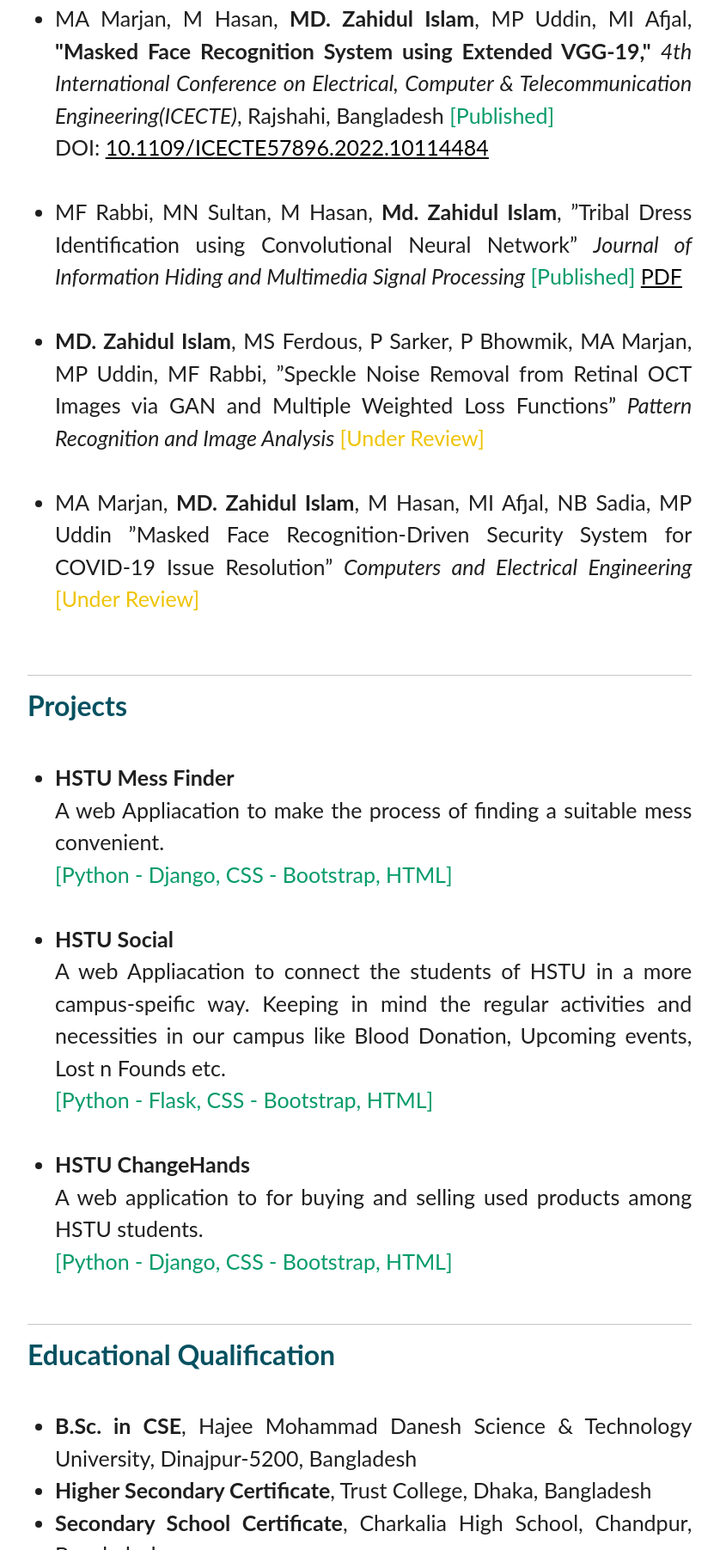
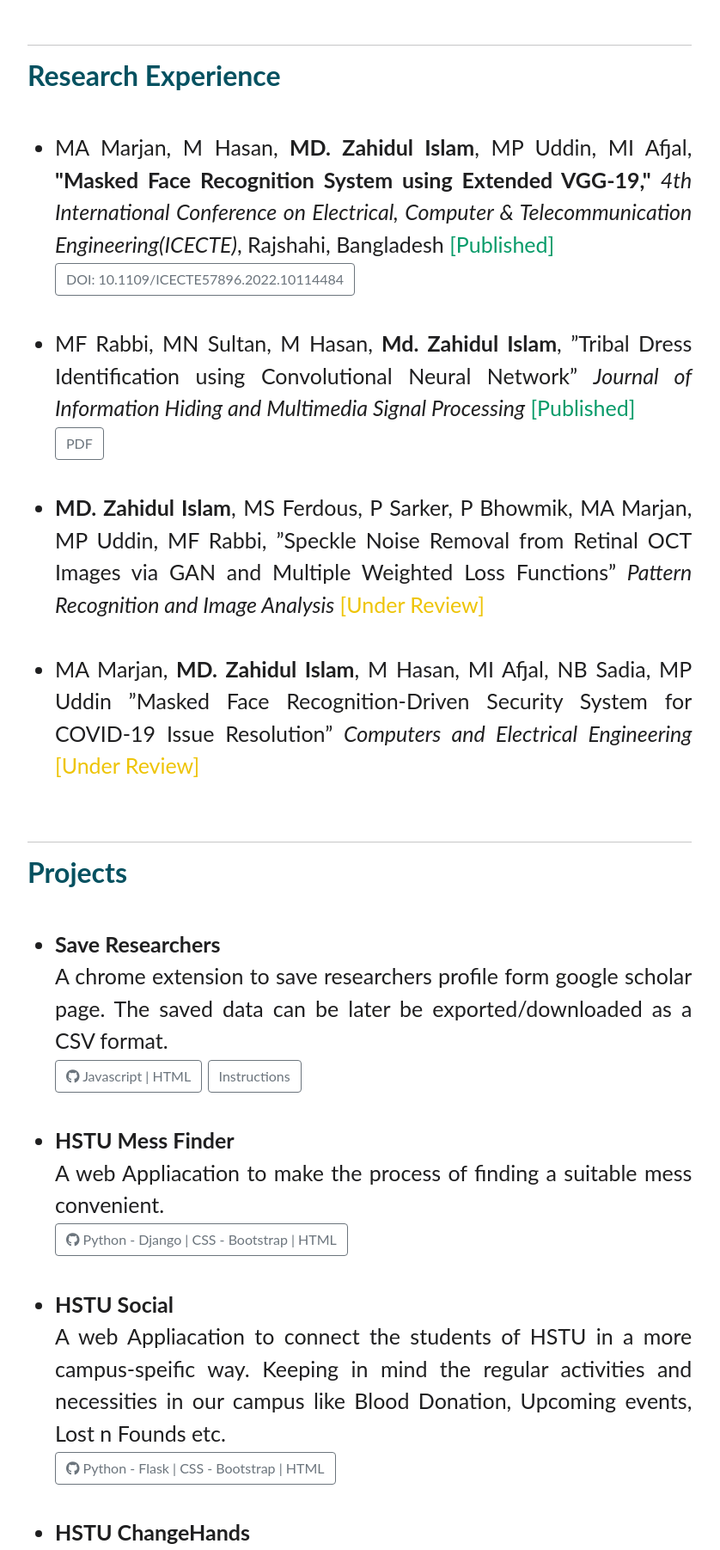
Before and after one commit to zahidcv/zahidcv.github.io, a plain HTML site: page index.html in a window 1280 px wide. Shown: the part 997-2800 px from the top of the page at 86% size, without its empty margins (362-1200 px from the left). Drawn offline with nearby package versions, Linux system fonts and the light colour scheme.

Commit message:
added buttons and new positions

```diff
--- a/assets/css/styles.css
+++ b/assets/css/styles.css
@@ -69,3 +69,9 @@ a{
 .social{
   font-size: 25px;
 }
+
+.news{
+ border: 1px solid rgb(161, 159, 159);
+ margin: 2px;
+ padding: 2px;
+}
--- a/index.html
+++ b/index.html
@@ -72,7 +72,15 @@
                         <i class="fa fa-file" aria-hidden="true"></i> <a href="assets/files/MD_Zahidul_Islam.pdf" download="MD. Zahidul_Isalam_cv.pdf"><strong>Curriculum Vitae</strong></a> <br> <br>
 
                         <i class="fa-solid fa-location-dot"></i> Matlab Uttar, Chandpur, Bangladesh
-                        <br> <br>
+                        <br>
+                        <!-- <hr>  -->
+                        <br>
+
+                        <b>News:</b>
+                        <!-- <hr> -->
+                        <button class="btn btn-outline-secondary"> <span style="color: crimson;">July 1, 2024:</span> Joined RedDot Digital as a Software Engineering Intern. </button>
+
+
                     </div>
                 </div>
             </div>
@@ -92,6 +100,12 @@
                     <h2><b class="section">Work Experience</b></h2> <br>
                     <ul>
                         <li>
+                            <strong>Software Engineer Intern</strong>
+                            <br>
+                            <a href="https://www.reddotdigitalit.com/">Reddot Digital,</a> an IT comapny owned by Robi Axiata, the 2nd largest telecom company of Bangladesh. <span style="color:rgb(18, 47, 129)"><i>[Current Position]</i></span>
+                            <br> <br>
+                        </li>
+                        <li>
                             <strong>
                                 Research Assistant <br>
                             </strong>
@@ -110,13 +124,24 @@
                     <ul>
                         <li>
                             MA Marjan, M Hasan,<strong> MD. Zahidul Islam</strong>, MP Uddin, MI Afjal,<strong> "Masked Face Recognition System using Extended VGG-19,"</strong>  <i>4th International Conference on Electrical, Computer & Telecommunication Engineering(ICECTE)</i>, Rajshahi, Bangladesh  <span style="color:rgb(6, 155, 105)">[Published]</span> <br>
-                            DOI: <a target="_blank" href="https://ieeexplore.ieee.org/document/10114484">10.1109/ICECTE57896.2022.10114484</a>
+
+                            <a target = "_blank" style="text-decoration: none;" href="https://ieeexplore.ieee.org/document/10114484">
+                                <button type="button" class="btn btn-outline-secondary">
+                                    DOI: 10.1109/ICECTE57896.2022.10114484
+                                </button>
+                            </a>
+
+
                         </li>
                         <br>
 
                         <li>
-                            MF Rabbi, MN Sultan, M Hasan,<strong> Md. Zahidul Islam</strong>, ”Tribal Dress Identification using Convolutional Neural Network” <i>Journal of Information Hiding and Multimedia Signal Processing</i> <span style="color:rgb(6, 155, 105)">[Published]</span>
-                            <a target="_blank" href="https://www.jihmsp.org/2023/vol14/N3/02.JIHMSP-230501.pdf">PDF</a>
+                            MF Rabbi, MN Sultan, M Hasan,<strong> Md. Zahidul Islam</strong>, ”Tribal Dress Identification using Convolutional Neural Network” <i>Journal of Information Hiding and Multimedia Signal Processing</i> <span style="color:rgb(6, 155, 105)">[Published]</span> <br>
+                            <a target="_blank" href="https://www.jihmsp.org/2023/vol14/N3/02.JIHMSP-230501.pdf">
+                                <button class="btn btn-outline-secondary">
+                                    PDF
+                                </button>
+                            </a>
                         </li>
                         <br>
                         <li>
@@ -136,22 +161,56 @@
                     <!-- <br> -->
                     <ul>
                         <li>
+                            <b> Save Researchers </b><br>
+                            A chrome extension to save researchers profile form google scholar page. The saved data can be later be exported/downloaded as a CSV format. <br>
+
+                            <a target = "_blank" style="text-decoration: none;" href="https://github.com/zahidcv/Save-Researchers">
+                                <button type="button" class="btn btn-outline-secondary">
+                                    <i class="fa-brands fa-github"></i> Javascript | HTML
+                                </button>
+                            </a>
+
+                            <a target = "_blank" style="text-decoration: none;" href="https://www.linkedin.com/posts/            zahidcv_highereducation-research-chromeextension-activity-7216674862881202176-i1Pq?trk=public_profile">
+                                <button type="button" class="btn btn-outline-secondary">
+                                     Instructions
+                                </button>
+                            </a>
+
+                        </li>
+                        <br>
+
+                        <li>
                             <b> HSTU Mess Finder </b><br>
                             A web Appliacation to make the process of finding a suitable mess convenient. <br>
-                            <span style="color:rgb(6, 155, 105)">[Python - Django, CSS - Bootstrap, HTML]</span>
+
+                            <a target = "_blank" style="text-decoration: none;" href="https://github.com/zahidcv/MessFinder">
+                                <button type="button" class="btn btn-outline-secondary">
+                                    <i class="fa-brands fa-github"></i> Python - Django  |  CSS - Bootstrap  |  HTML
+                                </button>
+                            </a>
                         </li>
                         <br>
 
                         <li>
                             <b> HSTU Social </b><br>
                             A web Appliacation to connect the students of HSTU in a more campus-speific way. Keeping in mind the regular activities and necessities in our campus like Blood Donation, Upcoming events, Lost n Founds etc. <br>
-                            <span style="color:rgb(6, 155, 105)">[Python - Flask, CSS - Bootstrap, HTML]</span>
+
+                            <a target = "_blank" style="text-decoration: none;" href="https://github.com/zahidcv/MessFinder">
+                                <button type="button" class="btn btn-outline-secondary">
+                                    <i class="fa-brands fa-github"></i> Python - Flask  |  CSS - Bootstrap  |  HTML
+                                </button>
+                            </a>
                         </li>
                         <br>
                         <li>
                             <b> HSTU ChangeHands </b><br>
                             A web application to for buying and selling used products among HSTU students. <br>
-                            <span style="color:rgb(6, 155, 105)">[Python - Django, CSS - Bootstrap, HTML]</span>
+
+                            <a target = "_blank" style="text-decoration: none;" href="https://github.com/zahidcv/ChangeHands">
+                                <button type="button" class="btn btn-outline-secondary">
+                                    <i class="fa-brands fa-github"></i> Python - Django  |  CSS - Bootstrap  |  HTML
+                                </button>
+                            </a>
                         </li>
                         <br>
                     </ul>
```
Also changed, not shown: assets/img/github-logo.png (added).
